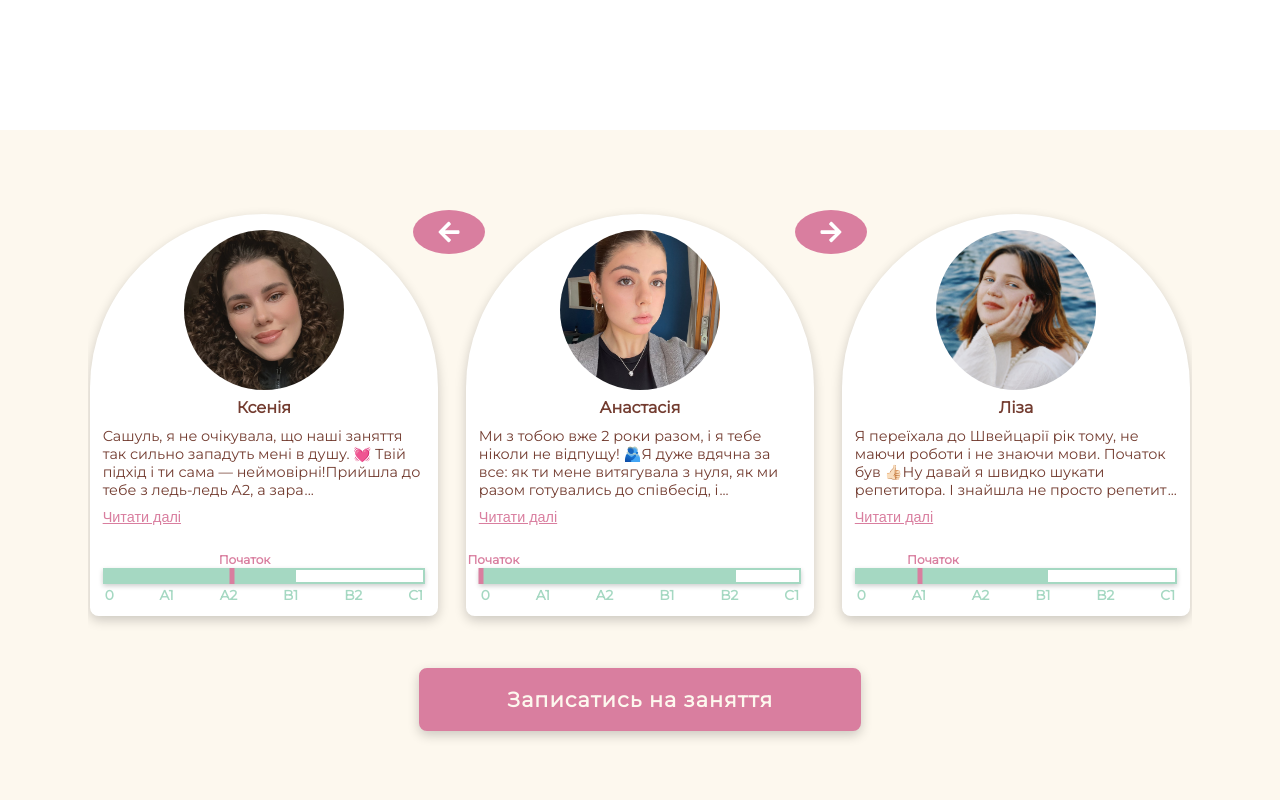
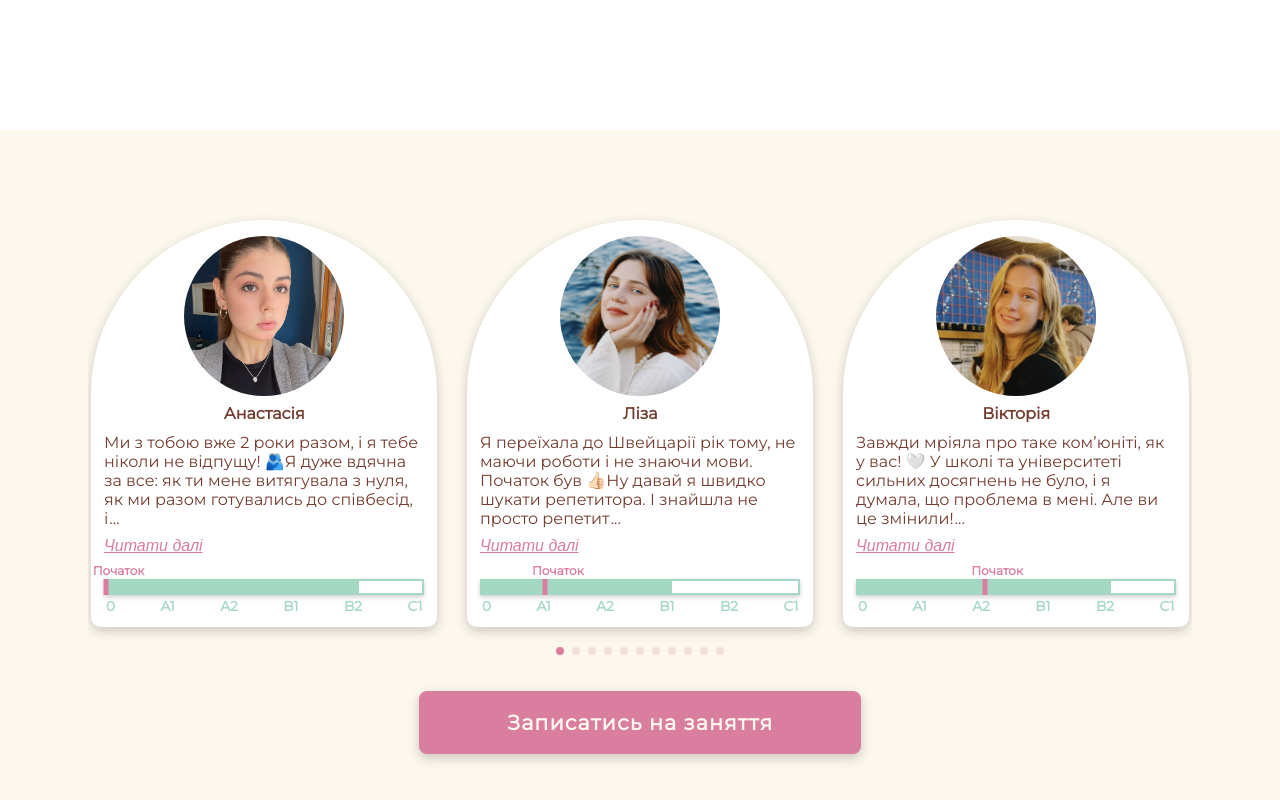
Before and after one commit to OlenaPobehailo/zatyshna, a Next.js app: page / in a window 1280 px wide. Shown: the part 1968-2768 px from the top of the page. Built offline with nearby package versions, Linux system fonts and the light colour scheme.

Commit message:
update carousel

```diff
--- a/package.json
+++ b/package.json
@@ -9,12 +9,12 @@
     "lint": "next lint"
   },
   "dependencies": {
-    "embla-carousel-react": "^8.5.2",
     "next": "15.1.3",
     "react": "^19.0.0",
     "react-dom": "^19.0.0",
     "react-icons": "^5.4.0",
-    "sass": "^1.83.4"
+    "sass": "^1.83.4",
+    "swiper": "^11.2.1"
   },
   "devDependencies": {
     "@eslint/eslintrc": "^3",
--- a/src/components/Container/Container.module.scss
+++ b/src/components/Container/Container.module.scss
@@ -6,8 +6,8 @@
   padding: 0 8px;
 
   @media screen and (min-width: $breakpoint-mobile-large) {
-    width: var;
-    padding: 0 12px;
+    width: $breakpoint-mobile-large;
+    padding: 0 16px;
   }
 
   @media screen and (min-width: $breakpoint-tablet) {
--- a/src/components/Header/Header.module.scss
+++ b/src/components/Header/Header.module.scss
@@ -53,7 +53,7 @@
   opacity: 0;
   transition: all 0.3s ease;
 
-  @media screen and (min-width: $breakpoint-tablet) {
+  @media screen and (min-width: 768.1) {
     //768.1
     position: static;
 
--- a/src/components/Sections/Testimonials/Testimonials.module.scss
+++ b/src/components/Sections/Testimonials/Testimonials.module.scss
@@ -1,4 +1,7 @@
 @import "../../../styles/variables.scss";
+
+.testimonials {
+}
 
 .titleHidden {
   position: absolute;
@@ -13,33 +16,55 @@
   margin: -1px;
 }
 
-.embla {
+.swiperWrapper {
   position: relative;
-  overflow: hidden;
+  margin-top: 1rem;
+  margin-bottom: 2rem;
 }
 
-.embla__container {
-  display: flex;
-  padding: 20px 20px 20px 0;
-  margin: 0 auto;
-
-  @media screen and (min-width: $breakpoint-tablet) {
-    margin: 0 auto 2rem;
-  }
-
-  @media screen and (min-width: $breakpoint-desktop) {
-    margin: 0 auto 3rem;
-  }
+.customSwiper {
+  --swiper-theme-color: var(--pink-color);
+  padding: 0 0.2rem 0 0.2rem;
 }
 
-.embla__slide {
+.customSwiper :global(.swiper-pagination-bullet) {
+  background-color: var(--swiper-theme-color);
+}
+
+.customSwiper :global(.swiper-pagination-bullet-active) {
+  background-color: var(--swiper-theme-color);
+}
+
+.customSwiper :global(.swiper-slide) {
+  margin-top: 10px;
+}
+
+.customSwiper :global(.swiper-pagination) {
+  position: absolute;
+  bottom: 0px;
+  left: 0;
+  width: 100%;
+  text-align: center;
+}
+
+.customSwiper :global(.swiper-pagination-bullet) {
+  background-color: var(--pink-color);
+}
+
+.customSwiper :global(.swiper-pagination-bullet-active) {
+  background-color: var(--pink-color);
+}
+
+.slide {
   display: flex;
   flex-direction: column;
   justify-content: space-between;
   gap: 1.5rem;
   min-width: 280px;
-  margin-right: 20px;
   padding: 1rem 0.8rem 2rem;
+  margin-bottom: 2rem;
+  margin-right: 1rem;
+  margin-left: 1rem;
 
   background: white;
   border-radius: 140px 140px 10px 10px;
@@ -48,29 +73,32 @@
   transition: all 0.3s ease-in-out;
 
   @media screen and (min-width: $breakpoint-mobile-large) {
-    min-width: 300px;
+    margin: 0 auto 2rem;
+    width: 80%;
+    border-radius: 175px 175px 10px 10px;
   }
 
   @media screen and (min-width: $breakpoint-tablet) {
-    min-width: calc((100% - 40px) / 3);
-    border-radius: 200px 200px 10px 10px;
+    width: 95%;
   }
 
   @media screen and (min-width: $breakpoint-laptop) {
-    width: calc(30% - 2rem);
-    margin-right: 28px;
+    margin-right: 0;
+    margin-left: 0;
+    margin-right: 0;
   }
 
-  @media screen and (min-width: $breakpoint-desktop) {
-    min-width: 400px;
+  @media screen and (min-width: $breakpoint-laptop-large) {
+    width: 100%;
   }
 }
 
-.embla__slide:hover {
-  transform: scale(1.05);
-  box-shadow: 0 8px 20px rgba(0, 0, 0, 0.3);
+.slide:hover {
+  transform: scale(1.005);
+  box-shadow: 0 8px 20px rgba(0, 0, 0, 0.2);
   background: #f9f9f9;
 }
+
 .testimonialHeader {
   margin-bottom: 0.5rem;
   text-align: center;
@@ -95,15 +123,10 @@
 
 .testimonialText {
   display: inline-block;
-  font-size: 0.8rem;
+  font-size: 1rem;
   margin-bottom: 0.5rem;
 
-  @media screen and (min-width: $breakpoint-tablet) {
-    font-size: 0.9rem;
-  }
-
   @media screen and (min-width: $breakpoint-desktop) {
-    font-size: 1rem;
     margin-bottom: 0.6rem;
   }
 }
@@ -136,102 +159,6 @@
   display: block;
 }
 
-.prevButton,
-.nextButton {
-  position: absolute;
-  top: 8%;
-  transform: translateY(-50%);
-
-  padding: 8px 16px;
-  border-radius: 50%;
-
-  background-color: var(--pink-color);
-  color: white;
-  border: none;
-
-  font-size: 1rem;
-  line-height: 0.5;
-  cursor: pointer;
-
-  transition: all 0.3s ease-in-out;
-
-  @media screen and (min-width: $breakpoint-mobile-large) {
-    padding: 8px 16px;
-    font-size: 1.2rem;
-  }
-
-  @media screen and (min-width: $breakpoint-tablet) {
-    padding: 8px 16px;
-    font-size: 1.2rem;
-  }
-
-  @media screen and (min-width: $breakpoint-laptop-large) {
-    padding: 10px 24px;
-    font-size: 1.5rem;
-  }
-}
-
-.prevButton {
-  left: 10px;
-
-  @media screen and (min-width: $breakpoint-mobile-large) {
-    left: 45px;
-  }
-
-  @media screen and (min-width: $breakpoint-tablet) {
-    left: 210px;
-  }
-
-  @media screen and (min-width: $breakpoint-laptop) {
-    left: 265px;
-  }
-
-  @media screen and (min-width: $breakpoint-laptop-large) {
-    left: 325px;
-  }
-
-  @media screen and (min-width: $breakpoint-desktop) {
-    left: 400px;
-  }
-}
-
-.nextButton {
-  right: 10px;
-
-  @media screen and (min-width: $breakpoint-mobile-large) {
-    right: 45px;
-  }
-
-  @media screen and (min-width: $breakpoint-tablet) {
-    right: 210px;
-  }
-
-  @media screen and (min-width: $breakpoint-laptop) {
-    right: 265px;
-  }
-
-  @media screen and (min-width: $breakpoint-laptop-large) {
-    right: 325px;
-  }
-
-  @media screen and (min-width: $breakpoint-desktop) {
-    right: 400px;
-  }
-}
-
-.prevButton:hover,
-.nextButton:hover {
-  color: var(--pink-color);
-  box-shadow: 0 4px 10px rgba(0, 0, 0, 0.3);
-  background-color: var(--main-bg);
-  border: 3px solid var(--pink-color);
-}
-.prevButton:active,
-.nextButton:active {
-  outline: 2px solid var(--pink-color);
-  outline-offset: 3px;
-}
-
 .readMoreButton {
   display: inline-block;
   padding: 0;
@@ -241,9 +168,19 @@
   border: none;
   text-decoration: underline;
   font-size: 0.9rem;
+  font-weight: 500;
+  font-style: italic;
   cursor: pointer;
 
   transition: all 0.3s ease-in-out;
+
+  @media screen and (min-width: $breakpoint-tablet) {
+    font-size: 1rem;
+  }
+
+  @media screen and (min-width: $breakpoint-desktop) {
+    font-size: 1.1rem;
+  }
 }
 
 .readMoreButton:hover {
--- a/src/components/Sections/Testimonials/Testimonials.tsx
+++ b/src/components/Sections/Testimonials/Testimonials.tsx
@@ -1,9 +1,10 @@
 "use client";
-
+import { Swiper, SwiperSlide } from "swiper/react";
+import { Pagination } from "swiper/modules";
+import "swiper/swiper-bundle.css";
 import Image from "next/image";
 import { Fragment, useState } from "react";
-import useEmblaCarousel from "embla-carousel-react";
-import { FaArrowRight, FaArrowLeft } from "react-icons/fa";
+// import { FaArrowRight, FaArrowLeft } from "react-icons/fa";
 
 import ProgressBar from "../../UI/ProgressBar";
 import Container from "../../Container";
@@ -15,13 +16,6 @@ import css from "./Testimonials.module.scss";
 const MAX_LENGTH = 150;
 
 const Testimonials = () => {
-  const [emblaRef, emblaApi] = useEmblaCarousel({
-    loop: true,
-  });
-
-  const nextSlide = () => emblaApi?.scrollNext();
-  const prevSlide = () => emblaApi?.scrollPrev();
-
   const [isModalOpen, setModalOpen] = useState<boolean>(false);
   const [fullText, setFullText] = useState<string>("");
 
@@ -45,10 +39,25 @@ const Testimonials = () => {
       </h2>
 
       <Container>
-        <div className={css.embla} ref={emblaRef}>
-          <div className={css.embla__container}>
+        <div className={css.swiperWrapper}>
+          <Swiper
+            modules={[Pagination]}
+            pagination={{ clickable: true }}
+            spaceBetween={20}
+            slidesPerView={1}
+            breakpoints={{
+              768: { slidesPerView: 2, spaceBetween: 30 },
+              960: { slidesPerView: 3, spaceBetween: 8 },
+              1200: { slidesPerView: 3, spaceBetween: 30 },
+              1440: { slidesPerView: 3, spaceBetween: 30 },
+
+            }}
+            loop={true}
+            className={css.customSwiper}
+          >
             {testimonials.map((testimonial, index) => (
-              <div className={css.embla__slide} key={index}>
+              <SwiperSlide key={index}>
+                <div className={css.slide}>
                   <div>
                     <div className={css.testimonialHeader}>
                       <Image
@@ -87,18 +96,11 @@ const Testimonials = () => {
                     currentLevel={testimonial.currentLevel || 0}
                   />
                 </div>
+              </SwiperSlide>
             ))}
+          </Swiper>
         </div>
-          <button className={css.prevButton} onClick={prevSlide}>
-            {/* &#8592; */}
-            <FaArrowLeft />
-          </button>
-          <button className={css.nextButton} onClick={nextSlide}>
-            {/* &#8594; */}
-            <FaArrowRight />
-          </button>
-          {/* fa FaArrowLeft FaArrowRight */}
-        </div>
+
         <LinkButton
           name="primary"
           href="https://t.me/zatyshna_support"
```
Also changed, not shown: 1 other file (tests, documents, lock files or other folders). Lines whose indentation alone changed are shown as unchanged.
